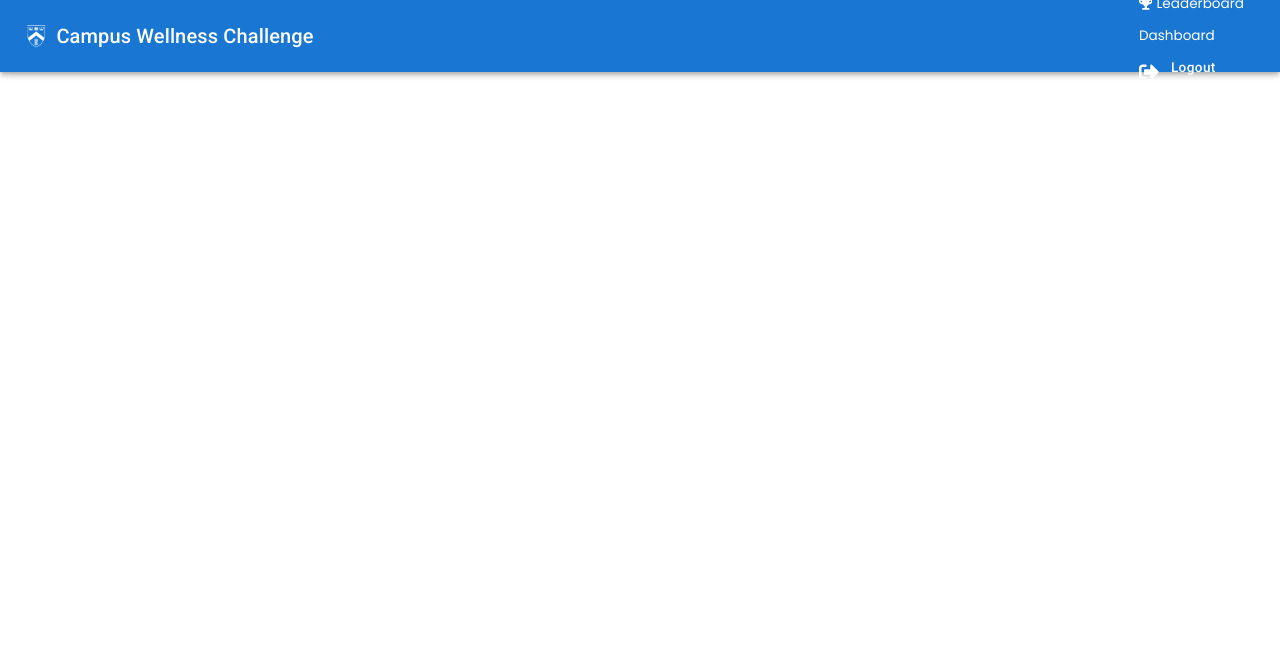
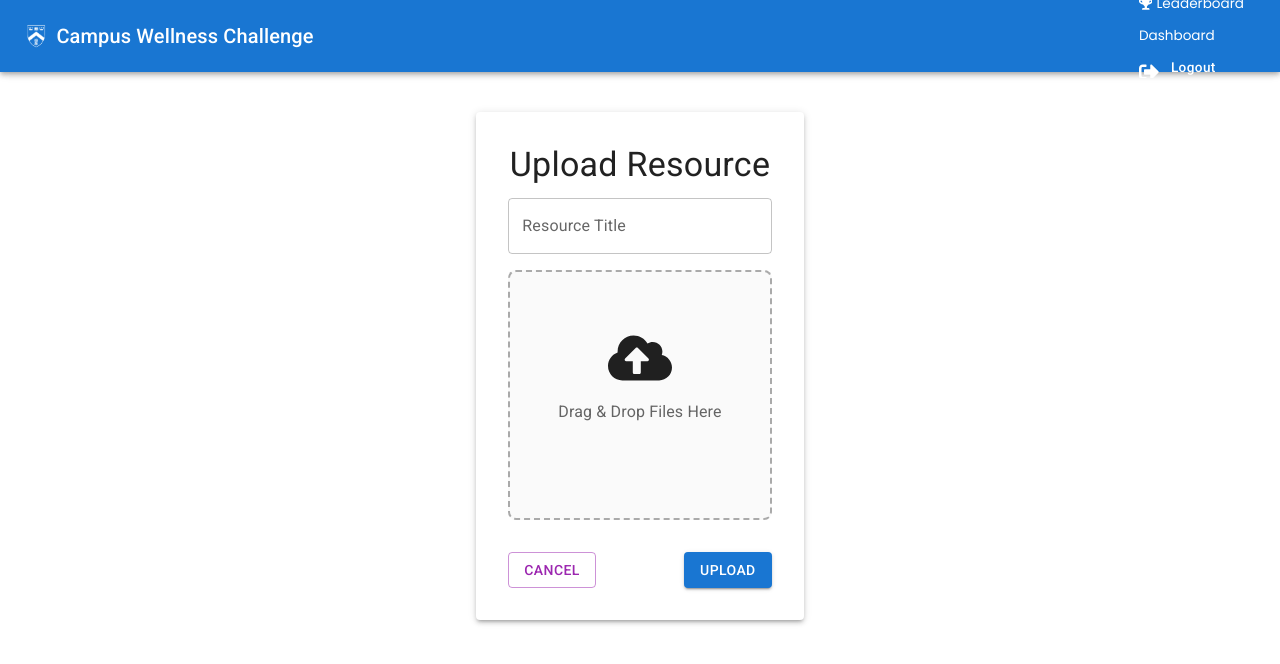
Before and after one commit to jxliahx/Campus-Wellness-Challenge-Phase-1, a React (Create React App) app in the folder frontend/: page /upload-resource in a window 1280 px wide. Shown: the top 664 px of the page. Built offline with nearby package versions, Linux system fonts and the light colour scheme; sample sign-in values are in the browser's storage.

Commit message:
created upload resources page and fixed typos

```diff
--- a/frontend/src/App.jsx
+++ b/frontend/src/App.jsx
@@ -15,6 +15,7 @@ import ParticipantDashboard from './pages/P_Dashboard'
 import PickRole from './pages/B_PickRole'
 import CreateChallenge from './pages/C_CreateChallenge'
 import Leaderboard from './pages/B_Leaderboard'
+import UploadResource from './pages/C_UploadResource'
 
 // Logged in users
 import PrivateRoute from './components/PrivateRoute'
@@ -51,8 +52,12 @@ function App() {
               <Route path='/participant-dashboard' element={<ParticipantDashboard />} />
             </Route>
 
-            <Route path='leaderboard' element={<PrivateRoute />}>
+            <Route path='/leaderboard' element={<PrivateRoute />}>
               <Route path='/leaderboard' element={<Leaderboard />} />
+            </Route>
+
+            <Route path='/upload-resource' element={<PrivateRoute />}>
+              <Route path='/upload-resource' element={<UploadResource />} />
             </Route>
 
           </Routes>
--- a/frontend/src/pages/C_CreateChallenge.jsx
+++ b/frontend/src/pages/C_CreateChallenge.jsx
@@ -23,6 +23,7 @@ import {
   Select,
   MenuItem
 } from '@mui/material'
+import {useNavigate} from 'react-router-dom'
 import { FaPlusCircle } from 'react-icons/fa'
 import '../styles/pages.css'
 
@@ -50,8 +51,10 @@ function CreateChallenge() {
         console.log('Challenge Create: ', challengeData)
     }
 
+    const navigate = useNavigate()
+
     return (
-        <Container componenet="main" maxWidth="md" className="page-container">
+        <Container component="main" maxWidth="md" className="page-container">
             <Paper className="auth-container">
                 <Box>
                     <Typography>
@@ -99,7 +102,7 @@ function CreateChallenge() {
                     <Grid container spacing={2}>
 
                         {/* Duration of Challenge */}
-                        <Grid itrm xs={6}>
+                        <Grid item xs={6}>
                             <TextField
                                 fullWidth
                                 label="(e.g. 30 days)"
@@ -119,7 +122,7 @@ function CreateChallenge() {
                                 color="primary"
                                 sx={{height: '100%'}}
                                 // LATER: ADD CODE TO SUBMIT THE DATA
-                                onClick={() => console.log('Upload Resources')}
+                                onClick={() => navigate('/upload-resource')}
                             >
                             Upload Resources
                             </Button>
@@ -130,7 +133,7 @@ function CreateChallenge() {
                         type="submit"
                         variant="contained"
                         size="large"
-                        classNAme="primary-button"
+                        className="primary-button"
                         // LATER: LINK TO CHALLENGE LIST PAGE
                     >
                     Share Challenge
--- a/frontend/src/pages/C_UploadResource.jsx
+++ b/frontend/src/pages/C_UploadResource.jsx
@@ -6,3 +6,104 @@
     File Name: C_UploadResource.jsx
     For: Coordinators
 */
+
+import React, {useState} from 'react'
+import {
+  Container,
+  Paper,
+  Typography,
+  TextField,
+  Button,
+  Box,
+  Icon,
+  Grid,
+  Link,
+  FormControl,
+  InputLabel,
+  Select,
+  MenuItem
+} from '@mui/material'
+import {useNavigate} from 'react-router-dom'
+import { FaCloudUploadAlt } from 'react-icons/fa'
+import '../styles/pages.css'
+
+function UploadResource() {
+    const [resourceTitle, setResourceTitle] = useState('')
+    const [dragActive, setDragActive] = useState(false)
+    const navigate = useNavigate()
+    const handleDrag = (e) => {
+        e.preventDefault()
+        e.stopPropagation()
+        if (e.type === "dragenter" || e.type === "dragover") {
+            setDragActive(true)
+        }
+        else if (e.type === "dragleave") {
+            setDragActive(false)
+        }
+    }
+    const handleDrop = (e) => {
+        e.preventDefault()
+        e.stopPropagation()
+        setDragActive(false)
+        const files = e.dataTransfer.files
+        console.log('Dropped files: ', files)
+        // LATER: HANDLE FILES
+    }
+
+    return (
+        <Container component="main" maxWidth="md" className="page-container" sx={{pt: 10}}>
+            <Paper elevation={3} sx={{p: 4, textAlign: 'center'}}>
+
+                <Typography variant="h4" gutterBottom>
+                    Upload Resource
+                </Typography>
+
+                <Box sx={{mb: 2}}>
+                    <TextField
+                        fullWidth
+                        label="Resource Title"
+                        value={resourceTitle}
+                        onChange={(e) => setResourceTitle(e.target.value)}
+                    />
+                </Box>
+
+                <Box
+                    onDragEnter={handleDrag}
+                    onDragLeave={handleDrag}
+                    onDragOver={handleDrag}
+                    onDrop={handleDrop}
+                    sx={{
+                        border: dragActive ? '3px dashed #1976d2' : '2px dashed #aaa',
+                        borderRadius: 2,
+                        padding: 6,
+                        backgroundColor: dragActive ? '#f0f8ff' : '#fafafa',
+                        display: 'flex',
+                        flexDirection: 'column',
+                        alignItems: 'center',
+                        transition: '0.3s ease-in-out',
+                        minHeight: '250px',
+                    }}
+                >
+                <Icon sx={{fontSize: '4rem', mb: 2}}>
+                    <FaCloudUploadAlt />
+                </Icon>
+                <Typography variant="body1" color="text.secondary">
+                    Drag & Drop Files Here
+                </Typography>
+                </Box>
+
+                <Box sx={{display: 'flex', justifyContent: 'space-between', mt: 4}}>
+                    <Button variant="outlined" color="secondary" onClick={() => navigate('/create-challenge')}>
+                        Cancel
+                    </Button>
+
+                    <Button variant="contained" color="primary" onClick={() => console.log('Upload Clicked')}>
+                        Upload
+                    </Button>
+                </Box>
+            </Paper>
+        </Container>
+    )
+}
+
+export default UploadResource
```
Also changed, not shown: frontend/src/pages/C_ChallengeDetail.jsx (line endings or trailing spaces).
